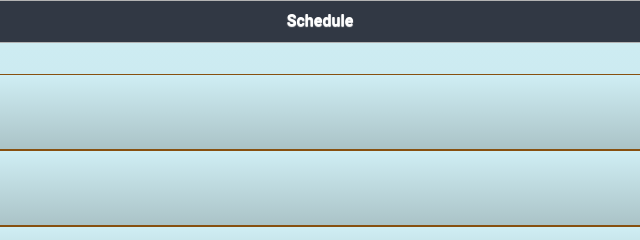
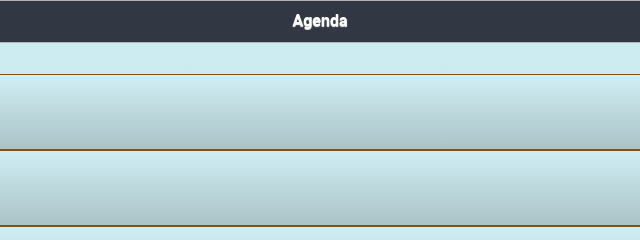
Before and after one commit to tpryan/Codeworks-jQuery-Mobile, a plain HTML site: page index.html in a window 1280 px wide. Shown: the top 240 px of the page, 321-961 px from the left. Drawn offline with Linux system fonts and the light colour scheme.

Commit message:
Demoing stuff.

```diff
--- a/index.html
+++ b/index.html
@@ -16,7 +16,7 @@
 <div data-role="page" id="landing" data-theme="a" >
 
 	<div data-role="header">
-		<h1>Schedule</h1>
+		<h1>Agenda</h1>
 	</div>
 
 	<div data-role="content">
```
